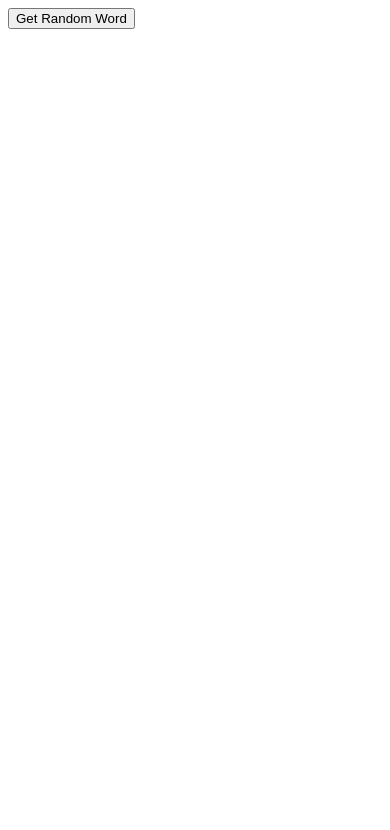
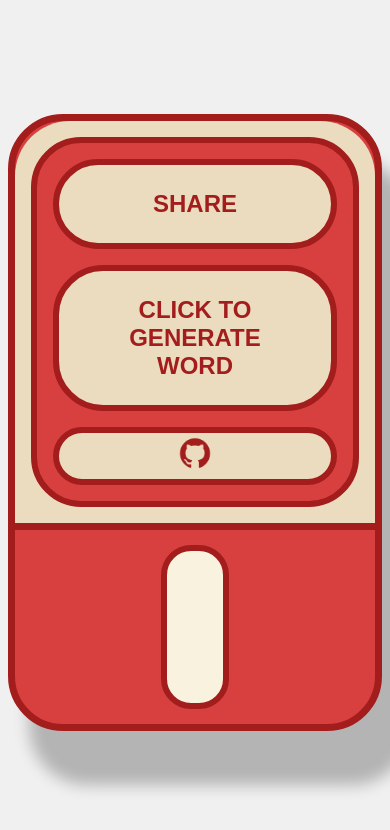
Before and after one commit to cjep04/word_generator, a plain HTML site: page index.html in a window 390 px wide. Drawn offline with Linux system fonts and the light colour scheme; a web font is replaced by a local one.

Commit message:
Enhance UI layout and add share functionality; improve error handling in meaning display

```diff
--- a/css/index.css
+++ b/css/index.css
@@ -0,0 +1,304 @@
+/* Reset & Base Styles */
+* {
+    margin: 0;
+    padding: 0;
+    box-sizing: border-box;
+  }
+
+  .container {
+    display: flex;
+    justify-content: center;
+    align-items: center;
+    min-height: 100vh;
+    background-color: #F0F0F0;
+    padding: 1rem;
+  }
+
+  .base_layer {
+    background-color: #D84040;
+    width: 100%;
+    max-width: 1200px;
+    min-height: 50vh;
+    display: flex;
+    flex-direction: column;
+    justify-content: flex-start;
+    align-items: center;
+    border: solid 7px #A31D1D;
+    border-radius: 60px;
+    box-shadow: 25px 50px 15px 4px rgba(0, 0, 0, 0.25);
+    margin: 2rem auto;
+  }
+
+  .control_panel_background {
+    display: flex;
+    background-color: #ECDCBF;
+    width: 100%;
+    min-height: 100px;
+    justify-content: center;
+    border-top-right-radius: 55px;
+    border-top-left-radius: 55px;
+    border-bottom: solid 7px #A31D1D;
+    align-items: center;
+    padding: 1rem;
+    box-sizing: border-box;
+  }
+
+  .control_panel {
+    display: flex;
+    background-color: #D84040;
+    width: 100%;
+    max-width: 1000px;
+    justify-content: space-between;
+    border-radius: 50px;
+    border: solid 6px #A31D1D;
+    align-items: center;
+    padding: 1rem 2rem;
+    gap: 1rem;
+    flex-wrap: wrap;
+    box-sizing: border-box;
+  }
+
+  .control_panel .side_btn1 {
+    background-color: #ECDCBF;
+    border: 6px solid #A31D1D;
+    border-radius: 50px;
+    padding: 10px 30px;
+    font-weight: bold;
+    color: #A31D1D;
+    cursor: pointer;
+    font-family: "greycliff-cf", sans-serif;
+    font-weight: 800;
+    font-size: 1.5rem;
+    text-transform: capitalize;
+    flex: 1 1 25%; /* Smaller buttons */
+    max-width: 200px;
+    text-align: center;
+  }
+  .control_panel .side_btn2{
+    background-color: #ECDCBF;
+    border: 6px solid #A31D1D;
+    border-radius: 50px;
+    padding: 0px 30px;
+    font-weight: bold;
+    color: #A31D1D;
+    cursor: pointer;
+    font-family: "greycliff-cf", sans-serif;
+    font-weight: 800;
+    text-transform: capitalize;
+    flex: 1 1 25%; /* Smaller buttons */
+    max-width: 200px;
+    text-align: center;
+  }
+  .control_panel .centre_btn {
+    background-color: #ECDCBF;
+    border: 6px solid #A31D1D;
+    border-radius: 50px;
+    padding: 10px 60px;
+    font-weight: bold;
+    color: #A31D1D;
+    cursor: pointer;
+    font-family: "greycliff-cf", sans-serif;
+    font-weight: 800;
+    font-size: 1.5rem;
+    text-transform: capitalize;
+    flex: 2 1 50%; /* Larger button */
+    min-width: 250px;
+    text-align: center;
+  }
+
+  .control_panel .side_btn2 img {
+    width: 40px;
+    height: 40px;
+  }
+
+  /* ----- Button Animation Styles ----- */
+
+.control_panel button {
+    transition: all 0.3s ease;
+    position: relative;
+    overflow: hidden;
+  }
+
+  /* Hover effect: subtle scale + shadow */
+  .control_panel button:hover {
+    transform: scale(1.05);
+    box-shadow: 0 8px 15px rgba(0, 0, 0, 0.2);
+  }
+
+  /* Click effect: scale down */
+  .control_panel button:active {
+    transform: scale(0.97);
+  }
+
+  /* Optional pulse glow effect (for centre button only) */
+  .control_panel .centre_btn:hover::after {
+    content: "";
+    position: absolute;
+    top: -50%;
+    left: -50%;
+    width: 200%;
+    height: 200%;
+    background: radial-gradient(circle, rgba(255,255,255,0.2) 10%, transparent 60%);
+    animation: pulse 1s ease-out;
+    pointer-events: none;
+    border-radius: 50%;
+  }
+
+  /* Pulse animation keyframes */
+  @keyframes pulse {
+    0% {
+      transform: scale(0);
+      opacity: 1;
+    }
+    100% {
+      transform: scale(1.5);
+      opacity: 0;
+    }
+}
+
+  .word_display {
+    margin-top: 2rem;
+    padding:  100px 200px;
+    text-align: center;
+    word-wrap: break-word;
+    background-color: #F8F2DE;
+    align-items: center;
+    justify-content: center;
+    margin-bottom: 25px;
+    border-radius: 50px;
+    border: solid 6px #A31D1D;
+    margin: 25px;
+  }
+
+  #resultDisplay, #result {
+    font-size: 1.5rem;
+    color: #A31D1D;
+    padding: 0.5rem;
+    font-family: "greycliff-cf", sans-serif;
+    font-weight: 800;
+    font-size: 1.5rem;
+    text-transform: capitalize;
+    align-items: center;
+    text-align: center;
+  }
+
+/* ---------- Result Animation ---------- */
+.result-animate {
+    animation: fadeSlideUp 0.6s ease forwards;
+    opacity: 0; /* start hidden until animation starts */
+    transform: translateY(10px);
+  }
+
+  @keyframes fadeSlideUp {
+    0% {
+      opacity: 0;
+      transform: translateY(10px);
+    }
+    100% {
+      opacity: 1;
+      transform: translateY(0);
+    }
+  }
+
+
+  #result h2 {
+    margin-bottom: 1rem;
+  }
+
+  #result p {
+    margin-bottom: 0.5rem;
+    line-height: 1.4;
+  }
+
+ /* ----------------- RESPONSIVE DESIGN ------------------ */
+@media (max-width: 1024px) {
+    .control_panel {
+      flex-wrap: wrap;
+      gap: 1rem;
+      padding: 1rem;
+    }
+
+    .control_panel .side_btn1,
+    .control_panel .side_btn2 {
+      flex: 1 1 45%; /* Wider side buttons for tablet */
+      max-width: none;
+      font-size: 1.5rem;
+    }
+
+    .control_panel .centre_btn {
+      flex: 1 1 100%;
+      min-width: unset;
+      font-size: 1.4rem;
+    }
+
+    .word_display {
+      padding: 60px 80px;
+    }
+
+    #resultDisplay, #result {
+      font-size: 1.3rem;
+    }
+  }
+
+  @media (max-width: 768px) {
+    .control_panel {
+      flex-direction: column;
+      align-items: stretch;
+      gap: 1rem;
+      padding: 1rem;
+    }
+
+    .control_panel .side_btn1,
+    .control_panel .centre_btn {
+      width: 100%;
+      flex: unset;
+      max-width: none;
+      font-size: 1.5rem;
+      padding: 12px;
+    }
+
+    .control_panel .side_btn2 img {
+      width: 40px;
+      height: 40px;
+    }
+
+    .word_display {
+      padding: 50px 40px;
+    }
+
+    #resultDisplay, #result {
+      font-size: 1.2rem;
+    }
+  }
+
+  @media (max-width: 480px) {
+    .container {
+      padding: 0.5rem;
+    }
+
+    .base_layer {
+      border-radius: 55px;
+    }
+
+
+    .control_panel .side_btn1,
+    .control_panel .centre_btn {
+      font-size: 1.5rem;
+      padding: 25px 30px;
+    }
+
+    .control_panel .side_btn2 img {
+      width: 40px;
+      height: 40px;
+    }
+
+    .word_display {
+      padding: 60px 20px;
+      margin: 15px;
+      border-radius: 30px;
+    }
+
+    #resultDisplay, #result {
+      font-size: 1.5rem;
+    }
+  }
--- a/index.html
+++ b/index.html
@@ -1,17 +1,31 @@
 <!DOCTYPE html>
 <html lang="en">
     <head>
+        <link rel="stylesheet" href="https://use.typekit.net/lsf3sie.css">
         <link rel="stylesheet" href="./css/index.css">
         <meta charset="UTF-8">
         <meta name="viewport" content="width=device-width, initial-scale=1.0">
         <title>Word Generator</title>
     </head>
     <body>
-        <button id="generateBtn">Get Random Word</button>
-        <div id="resultDisplay"></div>
-        <div id="result"></div>
-        <input type="text" id="wordInput" hidden />
-
+        <section>
+            <div class="container">
+                <div class="base_layer">
+                    <div class="control_panel_background">
+                        <div class="control_panel">
+                            <button class="side_btn1" id="shareBtn">SHARE</button>
+                            <button class="centre_btn" id="generateBtn">CLICK TO GENERATE WORD</button>
+                            <button class="side_btn2"> <img src="./resources/images/Github Icon.png" alt=""></button>
+                        </div>
+                    </div>
+                    <div class="word_display">
+                        <div id="resultDisplay"></div>
+                        <div id="result"></div>
+                        <input type="text" id="wordInput" hidden />
+                    </div>
+                </div>
+            </div>
+        </section>
         <script src="./js/randomWord.js"></script>
     </body>
 </html>
--- a/js/randomWord.js
+++ b/js/randomWord.js
@@ -50,30 +50,71 @@ async function fetchWordWithDefinition() {
     }
 }
 
-
 function displayMeaning(data) {
-    let word = data[0].word;
-    const phoneticUK = data[0].phonetics.find ( p => p.audio && p.audio. includes('uk'));
-
-    let phoneticHTML = '';
-if (phoneticUK) {
-    phoneticHTML =  `<p>Phonetic: ${phoneticUK.text || ''}</p>
-    <audio controls src="${phoneticUK.audio}"></audio>`;
-}
-
-const partOfSpeech = data[0].meanings[0].partOfSpeech;
-const definition = data[0].meanings[0].definitions[0].definition;
+    try {
+      const word = data[0]?.word || "Unknown word";
+      const partOfSpeech = data[0]?.meanings?.[0]?.partOfSpeech || "N/A";
+      const definition = data[0]?.meanings?.[0]?.definitions?.[0]?.definition || "No definition available.";
 
       const meaningHTML = `
         <h2>${word}</h2>
-    ${phoneticHTML}
         <p><strong>${partOfSpeech}</strong>: ${definition}</p>
       `;
 
       document.getElementById('result').innerHTML = meaningHTML;
-
+    } catch (err) {
+      console.error("Error displaying meaning:", err);
+      document.getElementById('result').innerHTML = `<p>Oops! Couldn't display the word meaning.</p>`;
+    }
   }
 
 
 
+
  generateBtn.addEventListener('click', fetchWordWithDefinition);
+
+
+ function displayMeaning(data) {
+    try {
+      const word = data[0]?.word || "Unknown word";
+      const partOfSpeech = data[0]?.meanings?.[0]?.partOfSpeech || "N/A";
+      const definition = data[0]?.meanings?.[0]?.definitions?.[0]?.definition || "No definition available.";
+
+      const meaningHTML = `
+        <h2>${word}</h2>
+        <p><strong>${partOfSpeech}</strong>: ${definition}</p>
+      `;
+
+      const resultDiv = document.getElementById('result');
+
+      // Reset any existing animation class (in case of multiple clicks)
+      resultDiv.classList.remove('result-animate');
+      void resultDiv.offsetWidth; // Trigger reflow to restart animation
+
+      resultDiv.innerHTML = meaningHTML;
+      resultDiv.classList.add('result-animate');
+    } catch (err) {
+      console.error("Error displaying meaning:", err);
+      document.getElementById('result').innerHTML = `<p>Oops! Couldn't display the word meaning.</p>`;
+    }
+  }
+
+
+
+//Share Button
+  shareBtn.addEventListener('click', async () => {
+    if (navigator.share) {
+      try {
+        await navigator.share({
+          title: document.title,
+          text: 'Check out this cool design!',
+          url: window.location.href
+        });
+        console.log('Shared successfully!');
+      } catch (err) {
+        console.error('Share failed:', err);
+      }
+    } else {
+      alert('Web Share not supported on this device. Try copying the link instead.');
+    }
+  });
```
Also changed, not shown: resources/images/Github Icon.png (added), 2 other files. Lines whose indentation alone changed are shown as unchanged.
